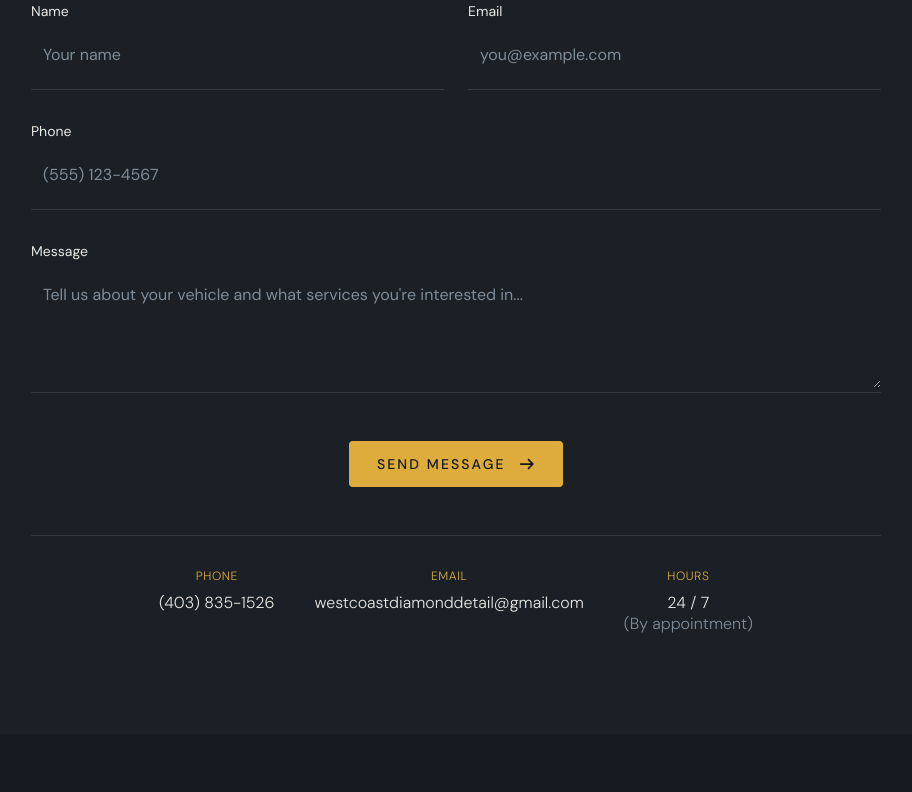
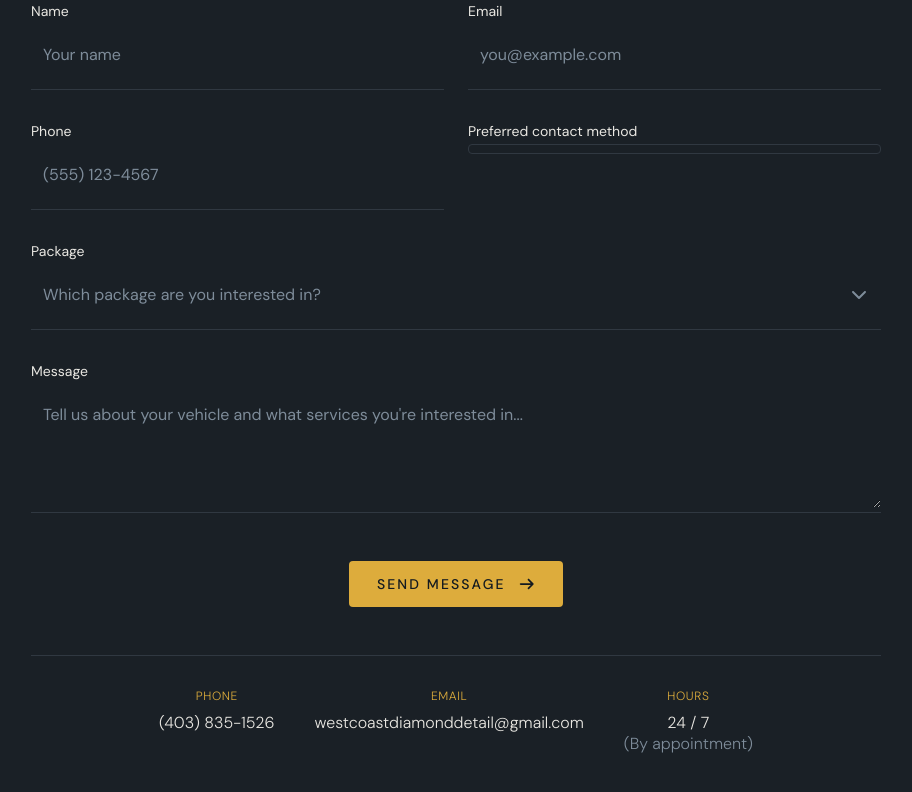
Before and after one commit to gawlster/wcdd, a Next.js app: page / in a window 1280 px wide. Shown: the part 6500-7292 px from the top of the page, without its empty margins (184-1096 px from the left). Built offline with nearby package versions, Linux system fonts and the light colour scheme.

Commit message:
Package and preferred contact method added to contact form

```diff
--- a/src/app/admin/page.tsx
+++ b/src/app/admin/page.tsx
@@ -3,6 +3,7 @@ import { notFound } from "next/navigation"
 import { faCheckCircle } from "@fortawesome/free-solid-svg-icons"
 import { FontAwesomeIcon } from "@fortawesome/react-fontawesome"
 import { isAdminRequest } from "@/lib/auth"
+import { contactMethodLabels, packageOptions } from "@/lib/contact-schema"
 import { getPrisma } from "@/lib/prisma"
 import { LocalDateTime } from "./LocalDateTime"
 import { MarkRespondedButton } from "./MarkRespondedButton"
@@ -18,10 +19,19 @@ const columns = [
     "Name",
     "Email",
     "Phone",
+    "Preferred Contact",
+    "Package",
     "Message",
     "Responded",
 ]
 const tdClass = "border-x border-b border-x-line border-b-muted p-2 align-top"
+// Shown for rows submitted before the form asked for a field
+const notAsked = <span className="text-muted">—</span>
+
+function packageLabel(packageId: string) {
+    // Falls back to the raw id if the package has since been renamed or removed
+    return packageOptions.find((o) => o.value === packageId)?.label ?? packageId
+}
 
 export default async function AdminPage() {
     // The proxy already enforces this; checked again in case its matcher ever drifts
@@ -75,6 +85,18 @@ export default async function AdminPage() {
                                             {s.phone}
                                         </a>
                                     </td>
+                                    <td className={tdClass}>
+                                        {s.preferredContact
+                                            ? contactMethodLabels[
+                                                  s.preferredContact
+                                              ]
+                                            : notAsked}
+                                    </td>
+                                    <td className={tdClass}>
+                                        {s.packageId
+                                            ? packageLabel(s.packageId)
+                                            : notAsked}
+                                    </td>
                                     <td
                                         className={`${tdClass} whitespace-pre-wrap`}
                                     >
--- a/src/components/landing/ContactForm.tsx
+++ b/src/components/landing/ContactForm.tsx
@@ -10,10 +10,15 @@ import { FontAwesomeIcon } from "@fortawesome/react-fontawesome"
 import { submitContact } from "@/actions/contact"
 import { Button } from "@/components/ui/Button"
 import { Input } from "@/components/ui/Input"
+import { SegmentedControl } from "@/components/ui/SegmentedControl"
+import { Select } from "@/components/ui/Select"
 import { site } from "@/content/site"
+import { ContactMethod } from "@/generated/prisma/enums"
 import {
+    contactMethodLabels,
     contactSchema,
     getFieldErrors,
+    packageOptions,
     type ContactField,
     type ContactFieldErrors,
     type ContactInput,
@@ -23,8 +28,15 @@ const emptyValues: ContactInput = {
     name: "",
     email: "",
     phone: "",
+    packageId: "",
+    preferredContact: ContactMethod.email,
     message: "",
 }
+
+const contactMethodOptions = Object.values(ContactMethod).map((value) => ({
+    value,
+    label: contactMethodLabels[value],
+}))
 
 export function ContactForm() {
     const [values, setValues] = useState(emptyValues)
@@ -100,12 +112,30 @@ export function ContactForm() {
                     autoComplete="email"
                 />
             </div>
+            <div className="flex w-full flex-col justify-center gap-6 md:flex-row">
                 <Input
                     {...fieldProps("phone")}
                     label="Phone"
                     placeholder="(555) 123-4567"
                     type="tel"
                     autoComplete="tel"
+                />
+                <SegmentedControl
+                    label="Preferred contact method"
+                    name="preferredContact"
+                    value={values.preferredContact}
+                    onChange={(preferredContact) =>
+                        setValues((v) => ({ ...v, preferredContact }))
+                    }
+                    options={contactMethodOptions}
+                    disabled={disabled}
+                />
+            </div>
+            <Select
+                {...fieldProps("packageId")}
+                label="Package"
+                placeholder="Which package are you interested in?"
+                options={packageOptions}
             />
             <Input
                 {...fieldProps("message")}
--- /dev/null
+++ b/src/components/ui/Field.tsx
@@ -0,0 +1,51 @@
+import type { ReactNode } from "react"
+import { faExclamationCircle } from "@fortawesome/free-solid-svg-icons"
+import { FontAwesomeIcon } from "@fortawesome/react-fontawesome"
+
+export const fieldClass =
+    "type-lg bg-transparent px-3 py-5 text-fg outline-none placeholder:text-muted disabled:text-muted-light"
+
+/** Label, animated underline and error message shared by the form controls */
+export function Field({
+    id,
+    label,
+    error,
+    children,
+}: {
+    id: string
+    label: string
+    error?: string
+    children: ReactNode
+}) {
+    return (
+        <div className="group flex w-full flex-col gap-1">
+            <label
+                htmlFor={id}
+                className={`type-md ${error ? "font-semibold text-danger" : ""}`}
+            >
+                {label}
+            </label>
+            {children}
+            <div
+                className={`relative h-px w-full ${error ? "bg-danger" : "bg-line"}`}
+            >
+                <span
+                    className={`absolute inset-0 origin-left scale-x-0 transition-transform duration-200 group-focus-within:scale-x-100 ${error ? "bg-danger" : "bg-accent"}`}
+                />
+            </div>
+            {error && (
+                <p
+                    id={fieldErrorId(id)}
+                    className="flex items-center gap-2 type-md text-danger"
+                >
+                    <FontAwesomeIcon icon={faExclamationCircle} />
+                    {error}
+                </p>
+            )}
+        </div>
+    )
+}
+
+export function fieldErrorId(id: string) {
+    return `${id}-error`
+}
--- a/src/components/ui/Input.tsx
+++ b/src/components/ui/Input.tsx
@@ -1,6 +1,5 @@
 import { useId } from "react"
-import { faExclamationCircle } from "@fortawesome/free-solid-svg-icons"
-import { FontAwesomeIcon } from "@fortawesome/react-fontawesome"
+import { Field, fieldClass, fieldErrorId } from "./Field"
 
 type InputProps = {
     label: string
@@ -15,9 +14,6 @@ type InputProps = {
     multiline?: boolean
 }
 
-const fieldClass =
-    "type-lg bg-transparent px-3 py-5 text-fg outline-none placeholder:text-muted disabled:text-muted-light"
-
 export function Input({
     label,
     name,
@@ -31,7 +27,6 @@ export function Input({
     multiline = false,
 }: InputProps) {
     const id = useId()
-    const errorId = `${id}-error`
     const fieldProps = {
         id,
         name,
@@ -42,16 +37,10 @@ export function Input({
             e: React.ChangeEvent<HTMLInputElement | HTMLTextAreaElement>
         ) => onChange(e.target.value),
         "aria-invalid": error ? true : undefined,
-        "aria-describedby": error ? errorId : undefined,
+        "aria-describedby": error ? fieldErrorId(id) : undefined,
     }
     return (
-        <div className="group flex w-full flex-col gap-1">
-            <label
-                htmlFor={id}
-                className={`type-md ${error ? "font-semibold text-danger" : ""}`}
-            >
-                {label}
-            </label>
+        <Field id={id} label={label} error={error}>
             {multiline ? (
                 <textarea
                     {...fieldProps}
@@ -66,22 +55,6 @@ export function Input({
                     className={fieldClass}
                 />
             )}
-            <div
-                className={`relative h-px w-full ${error ? "bg-danger" : "bg-line"}`}
-            >
-                <span
-                    className={`absolute inset-0 origin-left scale-x-0 transition-transform duration-200 group-focus-within:scale-x-100 ${error ? "bg-danger" : "bg-accent"}`}
-                />
-            </div>
-            {error && (
-                <p
-                    id={errorId}
-                    className="flex items-center gap-2 type-md text-danger"
-                >
-                    <FontAwesomeIcon icon={faExclamationCircle} />
-                    {error}
-                </p>
-            )}
-        </div>
+        </Field>
     )
 }
--- /dev/null
+++ b/src/components/ui/SegmentedControl.tsx
@@ -0,0 +1,41 @@
+type SegmentedControlProps<T extends string> = {
+    label: string
+    name: string
+    value: T
+    onChange: (value: T) => void
+    options: { value: T; label: string }[]
+    disabled?: boolean
+}
+
+/** Pick-one switcher; radio inputs underneath, so arrow keys and screen readers work as usual */
+export function SegmentedControl<T extends string>({
+    label,
+    name,
+    value,
+    onChange,
+    options,
+    disabled,
+}: SegmentedControlProps<T>) {
+    return (
+        <fieldset disabled={disabled} className="flex w-full flex-col gap-1">
+            <legend className="mb-1 type-md">{label}</legend>
+            <div className="flex gap-1 rounded border border-line p-1">
+                {options.map((o) => (
+                    <label key={o.value} className="flex-1">
+                        <input
+                            type="radio"
+                            name={name}
+                            value={o.value}
+                            checked={value === o.value}
+                            onChange={() => onChange(o.value)}
+                            className="peer sr-only"
+                        />
+                        <span className="block cursor-pointer rounded px-4 py-4 text-center type-lg text-muted transition-colors duration-200 peer-checked:bg-accent peer-checked:font-medium peer-checked:text-on-accent peer-focus-visible:outline-2 peer-focus-visible:outline-offset-2 peer-focus-visible:outline-accent peer-disabled:cursor-default peer-disabled:opacity-60 hover:text-fg peer-checked:hover:text-on-accent">
+                            {o.label}
+                        </span>
+                    </label>
+                ))}
+            </div>
+        </fieldset>
+    )
+}
--- /dev/null
+++ b/src/components/ui/Select.tsx
@@ -0,0 +1,63 @@
+import { useId } from "react"
+import { faChevronDown } from "@fortawesome/free-solid-svg-icons"
+import { FontAwesomeIcon } from "@fortawesome/react-fontawesome"
+import { Field, fieldClass, fieldErrorId } from "./Field"
+
+type SelectProps = {
+    label: string
+    name: string
+    value: string
+    onChange: (value: string) => void
+    options: { value: string; label: string }[]
+    /** Shown while `value` is empty; can't be picked again once a real option is chosen */
+    placeholder: string
+    error?: string
+    disabled?: boolean
+}
+
+export function Select({
+    label,
+    name,
+    value,
+    onChange,
+    options,
+    placeholder,
+    error,
+    disabled,
+}: SelectProps) {
+    const id = useId()
+    return (
+        <Field id={id} label={label} error={error}>
+            <div className="relative">
+                <select
+                    id={id}
+                    name={name}
+                    value={value}
+                    disabled={disabled}
+                    onChange={(e) => onChange(e.target.value)}
+                    aria-invalid={error ? true : undefined}
+                    aria-describedby={error ? fieldErrorId(id) : undefined}
+                    className={`${fieldClass} w-full cursor-pointer appearance-none pr-10 scheme-dark disabled:cursor-default ${value ? "" : "text-muted"}`}
+                >
+                    <option value="" disabled>
+                        {placeholder}
+                    </option>
+                    {options.map((o) => (
+                        <option
+                            key={o.value}
+                            value={o.value}
+                            className="bg-surface text-fg"
+                        >
+                            {o.label}
+                        </option>
+                    ))}
+                </select>
+                <FontAwesomeIcon
+                    icon={faChevronDown}
+                    aria-hidden
+                    className="pointer-events-none absolute top-1/2 right-3 -translate-y-1/2 text-muted"
+                />
+            </div>
+        </Field>
+    )
+}
--- a/src/lib/contact-schema.ts
+++ b/src/lib/contact-schema.ts
@@ -1,4 +1,18 @@
 import { z } from "zod"
+import { packages } from "@/content/packages"
+import { ContactMethod } from "@/generated/prisma/enums"
+
+export const NOT_SURE_PACKAGE = "not-sure"
+
+export const packageOptions = [
+    ...packages.map((p) => ({ value: p.id, label: p.title })),
+    { value: NOT_SURE_PACKAGE, label: "Not sure" },
+]
+
+export const contactMethodLabels: Record<ContactMethod, string> = {
+    phone: "Phone",
+    email: "Email",
+}
 
 // Shared by the contact form (instant feedback) and the server action (source of truth)
 export const contactSchema = z.object({
@@ -21,6 +35,11 @@ export const contactSchema = z.object({
             (v) => (v.match(/\d/g) ?? []).length >= 7,
             "Enter a valid phone number"
         ),
+    packageId: z.enum(
+        packageOptions.map((o) => o.value),
+        'Choose a package, or "Not sure"'
+    ),
+    preferredContact: z.enum(ContactMethod),
     message: z
         .string()
         .trim()
```
Also changed, not shown: 2 other files (tests, documents, lock files or other folders). Lines whose indentation alone changed are shown as unchanged.
